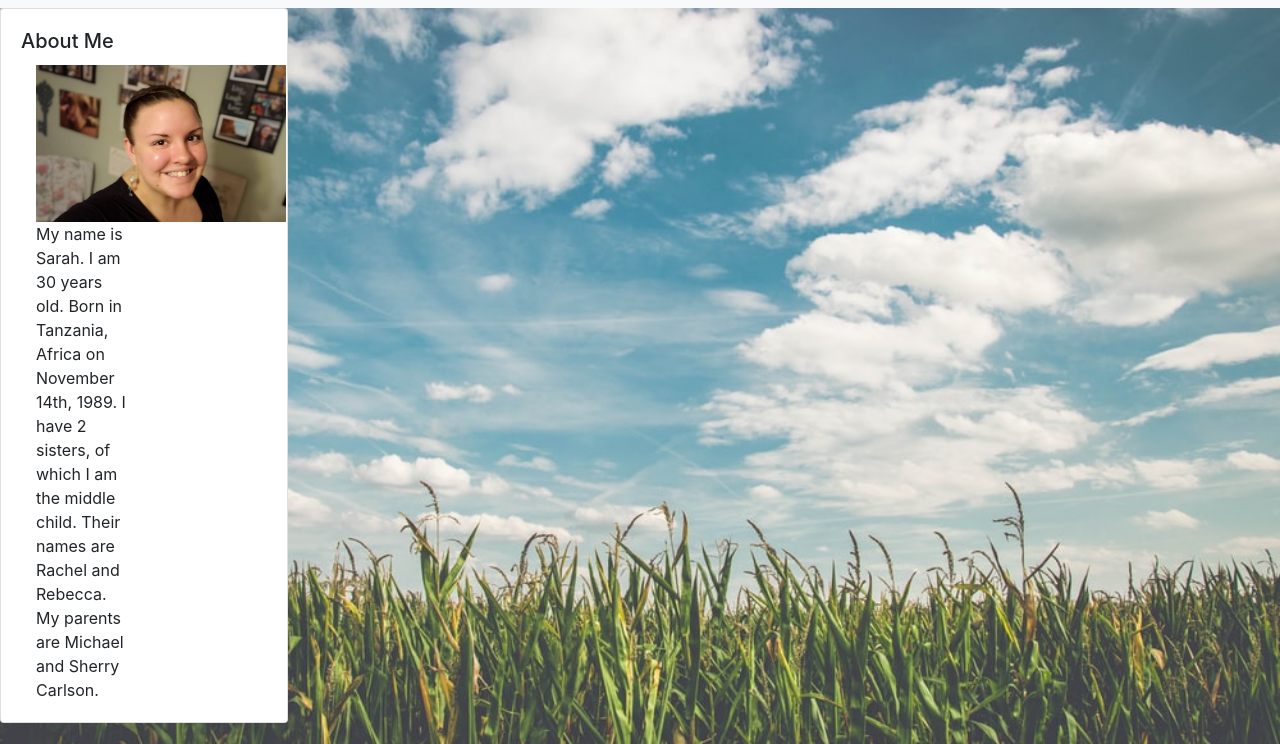
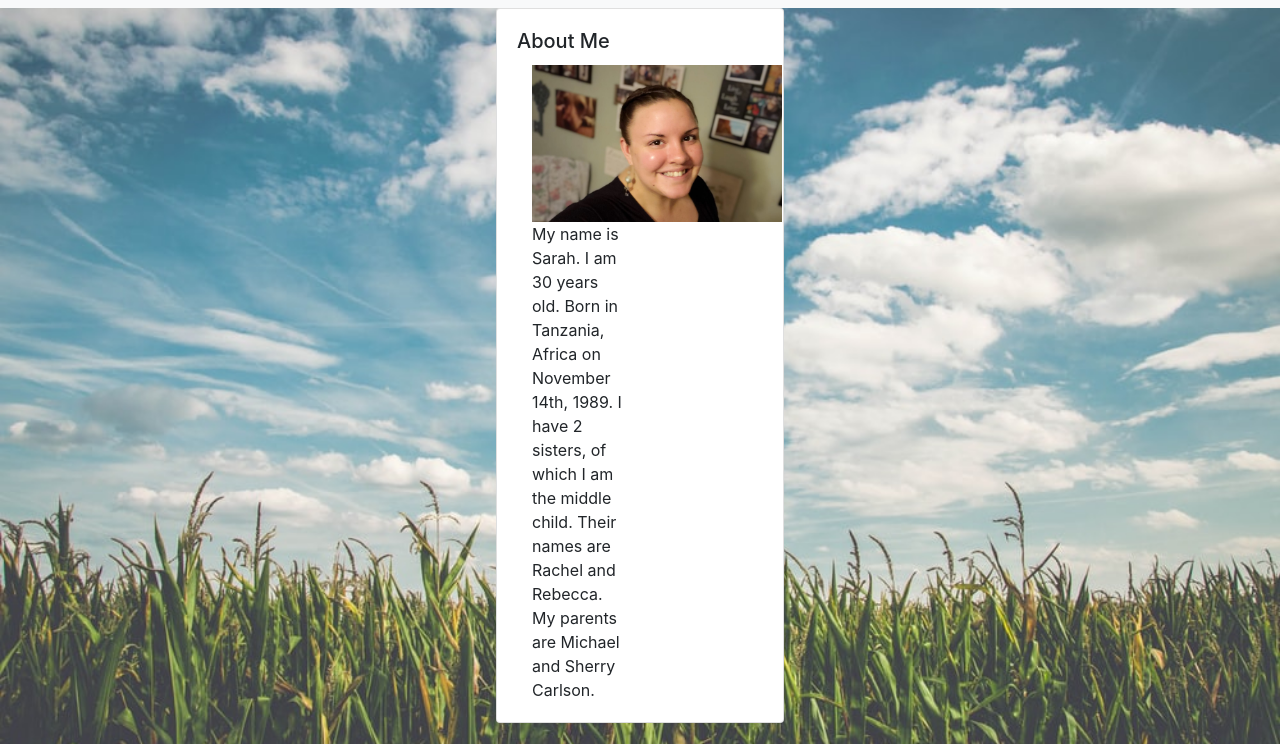
Before and after one commit to sbcarls/hw2-responsive-portfolio, a plain HTML site: page about.html in a window 1280 px wide. Shown: the part 56-800 px from the top of the page. Drawn offline with nearby package versions, Linux system fonts and the light colour scheme.

Commit message:
Centered all Cards via container tag in CSS

```diff
--- a/style.css
+++ b/style.css
@@ -16,6 +16,9 @@ body {
     background-size: cover;
   }
 
-.card {
-   position: absolute;
+container {
+  display: flex;
+  justify-content: center;
+  flex-direction:row;
+
 }
```
